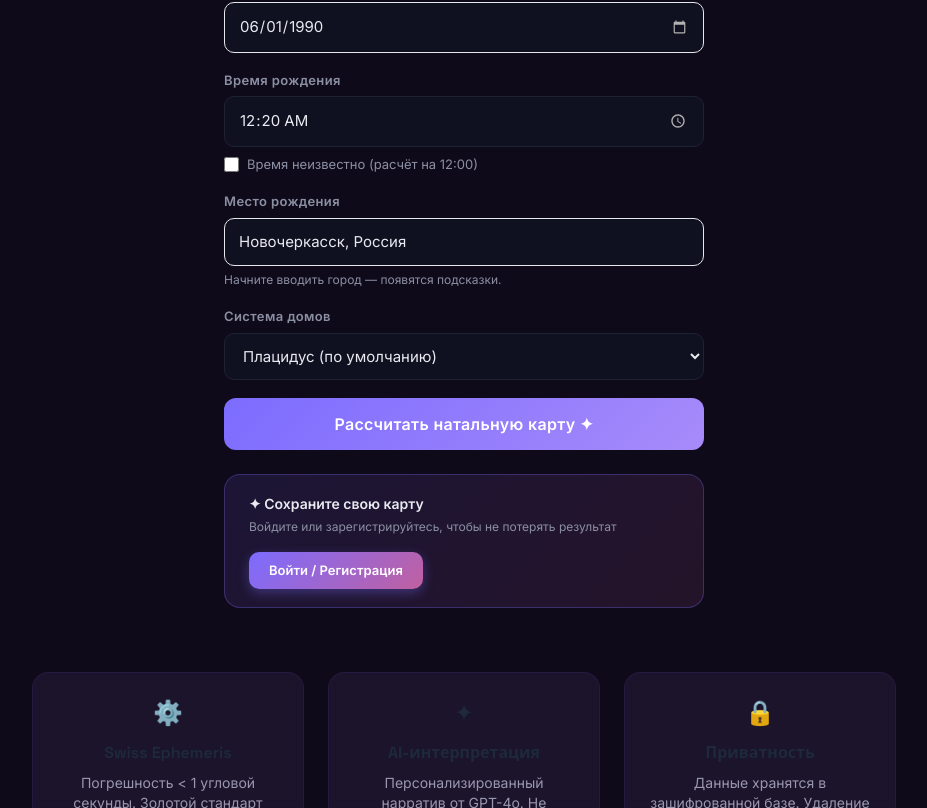
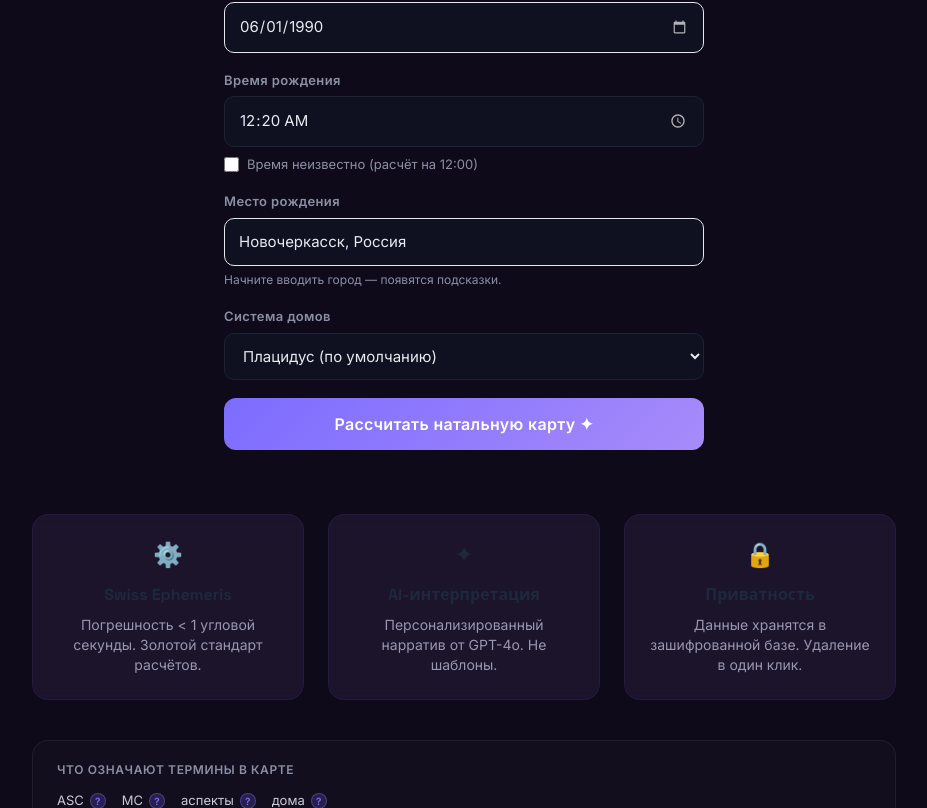
Before and after one commit to alex753ad/astro, a React (Vite) app in the folder frontend/: page / in a window 1280 px wide. Shown: the part 422-1230 px from the top of the page, without its empty margins (176-1103 px from the left). Built offline with nearby package versions, Linux system fonts and the light colour scheme.

Commit message:
feat: onboarding — save chart banner for anon users, fix auth modal wiring

```diff
--- a/frontend/src/App.jsx
+++ b/frontend/src/App.jsx
@@ -9,12 +9,10 @@ import ProfilePage from './pages/ProfilePage';
 import AuthModal from './components/AuthModal';
 import LunarCalendarPage from './pages/LunarCalendarPage';
 
-function Header() {
+function Header({ onShowAuth }) {
   const { user, logout } = useAuth();
-  const [showAuth, setShowAuth] = useState(false);
 
   return (
-    <>
     <header className="
       sticky top-0 z-50
       bg-white/80 backdrop-blur-md
@@ -85,7 +83,7 @@ function Header() {
             </>
           ) : (
             <button
-                onClick={() => setShowAuth(true)}
+              onClick={onShowAuth}
               className="
                 px-5 py-1.5 rounded-full text-sm font-semibold text-white
                 bg-gradient-to-r from-astro-purple to-astro-pink
@@ -99,14 +97,12 @@ function Header() {
         </nav>
       </div>
     </header>
-
-      {showAuth && <AuthModal onClose={() => setShowAuth(false)} />}
-    </>
   );
 }
 
 function AppRoutes() {
   const { user } = useAuth();
+  const [showAuth, setShowAuth] = useState(false);
 
   return (
     <div className="relative min-h-screen bg-astro-bg text-slate-800 overflow-x-hidden">
@@ -137,12 +133,12 @@ function AppRoutes() {
 
       {/* Основной контент поверх блобов */}
       <div className="relative z-10 flex flex-col min-h-screen">
-        <Header />
+        <Header onShowAuth={() => setShowAuth(true)} />
 
         <main className="flex-1">
           <Routes>
-            <Route path="/"               element={<HomePage />} />
-            <Route path="/chart/:chartId" element={<ChartPage currentUser={user} />} />
+            <Route path="/"               element={<HomePage currentUser={user} onShowAuth={() => setShowAuth(true)} />} />
+            <Route path="/chart/:chartId" element={<ChartPage currentUser={user} onShowAuth={() => setShowAuth(true)} />} />
             <Route path="/planner/:id"    element={<PlannerPage />} />
             <Route path="/profile"        element={<ProfilePage />} />
             <Route path="/lunar"          element={<LunarCalendarPage />} />
@@ -157,6 +153,8 @@ function AppRoutes() {
           Astro SPA © {new Date().getFullYear()} · Расчёты: Swiss Ephemeris · AI: GPT-4o / DeepSeek
         </footer>
       </div>
+
+      {showAuth && <AuthModal onClose={() => setShowAuth(false)} />}
     </div>
   );
 }
--- a/frontend/src/pages/ChartPage.jsx
+++ b/frontend/src/pages/ChartPage.jsx
@@ -23,7 +23,42 @@ const TABS = [
 
 const API_BASE = 'https://astro-production-abcc.up.railway.app/api/v1';
 
-export default function ChartPage({ currentUser }) {
+// Баннер «Сохраните карту» для анонимного пользователя
+function SaveChartBanner({ onLogin }) {
+  return (
+    <div style={{
+      margin: '0 0 16px',
+      padding: '18px 24px', borderRadius: 16,
+      background: 'linear-gradient(135deg, rgba(124,108,255,0.12), rgba(192,96,160,0.12))',
+      border: '1.5px solid rgba(124,108,255,0.3)',
+      display: 'flex', alignItems: 'center', justifyContent: 'space-between',
+      gap: 16, flexWrap: 'wrap',
+    }}>
+      <div>
+        <div style={{ fontWeight: 700, fontSize: 14, color: '#1E1A2E', marginBottom: 4 }}>
+          ✦ Сохраните свою карту
+        </div>
+        <div style={{ fontSize: 12, color: '#7060A0', lineHeight: 1.5 }}>
+          Войдите или зарегистрируйтесь, чтобы не потерять результат
+        </div>
+      </div>
+      <button
+        onClick={onLogin}
+        style={{
+          padding: '9px 20px', borderRadius: 10, border: 'none',
+          background: 'linear-gradient(135deg, #7C6CFF, #C060A0)',
+          color: '#fff', fontSize: 13, fontWeight: 700,
+          cursor: 'pointer', whiteSpace: 'nowrap',
+          boxShadow: '0 4px 12px rgba(124,108,255,0.35)',
+        }}
+      >
+        Войти / Регистрация
+      </button>
+    </div>
+  );
+}
+
+export default function ChartPage({ currentUser, onShowAuth }) {
   const { chartId } = useParams();
   const navigate = useNavigate();
 
@@ -84,9 +119,15 @@ export default function ChartPage({ currentUser }) {
     if (date) setSelectedDate(date);
   }
 
+  function handleShowAuth() {
+    onShowAuth?.();
+  }
+
   if (loading) return <Centered text="Загружаем карту…" />;
   if (error)   return <Centered text={error} danger />;
   if (!chart)  return null;
+
+  const isAnon = !currentUser;
 
   return (
     <div style={s.page}>
@@ -133,6 +174,12 @@ export default function ChartPage({ currentUser }) {
       {/* ── Вкладка: Натальная карта ── */}
       {activeTab === 'chart' && (
         <main style={s.main}>
+
+          {/* Баннер сохранения для анонима */}
+          {isAnon && (
+            <SaveChartBanner onLogin={handleShowAuth} />
+          )}
+
           <section style={s.card}>
             <div style={s.chartWithData}>
               <NatalChart
@@ -400,7 +447,6 @@ const s = {
     padding: '20px 16px',
     display: 'flex', flexDirection: 'column', gap: '16px',
   },
-  tabContent: { maxWidth: '900px', margin: '0 auto' },
   transitDateLabel: { fontSize: '13px', fontWeight: '500', color: '#7060A0', marginBottom: '14px' },
   card: { background: '#FFFFFF', borderRadius: '16px', border: '0.5px solid #EDE8F5', padding: '20px' },
   plannerHead: { marginBottom: '14px' },
--- a/frontend/src/pages/HomePage.jsx
+++ b/frontend/src/pages/HomePage.jsx
@@ -47,56 +47,18 @@ function TooltipBadge({ term }) {
   );
 }
 
-// Баннер «Сохраните карту» после расчёта для анонима
-function SaveChartBanner({ onLogin }) {
-  return (
-    <div style={{
-      margin: '24px auto', maxWidth: 480,
-      padding: '18px 24px', borderRadius: 16,
-      background: 'linear-gradient(135deg, rgba(124,108,255,0.12), rgba(192,96,160,0.12))',
-      border: '1.5px solid rgba(124,108,255,0.3)',
-      display: 'flex', alignItems: 'center', justifyContent: 'space-between',
-      gap: 16, flexWrap: 'wrap',
-    }}>
-      <div>
-        <div style={{ fontWeight: 700, fontSize: 14, color: '#E8EAF0', marginBottom: 4 }}>
-          ✦ Сохраните свою карту
-        </div>
-        <div style={{ fontSize: 12, color: '#8B8FA3', lineHeight: 1.5 }}>
-          Войдите или зарегистрируйтесь, чтобы не потерять результат
-        </div>
-      </div>
-      <button
-        onClick={onLogin}
-        style={{
-          padding: '9px 20px', borderRadius: 10, border: 'none',
-          background: 'linear-gradient(135deg, #7C6CFF, #C060A0)',
-          color: '#fff', fontSize: 13, fontWeight: 700,
-          cursor: 'pointer', whiteSpace: 'nowrap',
-          boxShadow: '0 4px 12px rgba(124,108,255,0.35)',
-        }}
-      >
-        Войти / Регистрация
-      </button>
-    </div>
-  );
-}
-
 export default function HomePage({ currentUser, onShowAuth }) {
-  const [loading, setLoading]       = useState(false);
-  const [error, setError]           = useState('');
-  const [chartDone, setChartDone]   = useState(false);
+  const [loading, setLoading] = useState(false);
+  const [error, setError]     = useState('');
   const navigate = useNavigate();
 
   const handleSubmit = async (data) => {
     setLoading(true);
     setError('');
-    setChartDone(false);
 
     try {
       const chart = await calculateChart(data);
       if (!currentUser) {
-        // Анонимный пользователь — переходим на карту, показываем баннер там
         sessionStorage.setItem('pending_chart_id', chart.id);
       }
       navigate(`/chart/${chart.id}`);
@@ -143,11 +105,6 @@ export default function HomePage({ currentUser, onShowAuth }) {
         </div>
       )}
 
-      {/* Баннер сохранения для анонима */}
-      {!currentUser && !loading && (
-        <SaveChartBanner onLogin={onShowAuth || (() => {})} />
-      )}
-
       {/* Features */}
       <div className="grid md:grid-cols-3 gap-6 mt-16 text-center">
         {[
@@ -155,19 +112,16 @@ export default function HomePage({ currentUser, onShowAuth }) {
             icon: '⚙️',
             title: 'Swiss Ephemeris',
             desc: 'Погрешность < 1 угловой секунды. Золотой стандарт расчётов.',
-            tip: null,
           },
           {
             icon: '✦',
             title: 'AI-интерпретация',
             desc: 'Персонализированный нарратив от GPT-4o. Не шаблоны.',
-            tip: null,
           },
           {
             icon: '🔒',
             title: 'Приватность',
             desc: 'Данные хранятся в зашифрованной базе. Удаление в один клик.',
-            tip: null,
           },
         ].map((f) => (
           <div key={f.title} className="glass-card p-6">
```
Lines whose indentation alone changed are shown as unchanged.
